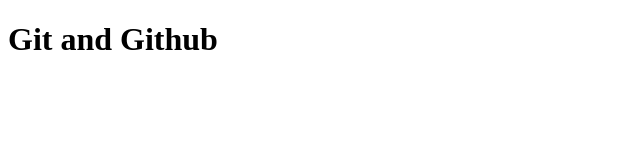
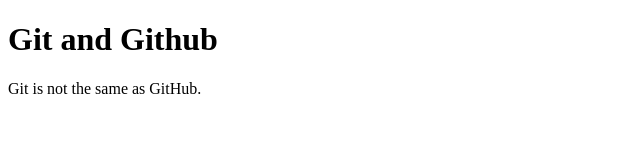
Before and after one commit to nicoleta2812/test, a plain HTML site: page index.html in a window 1280 px wide. Shown: the whole page, without its empty margins (0-640 px from the left). Drawn offline with Linux system fonts and the light colour scheme.

Commit message:
Added a paragraph

```diff
--- a/index.html
+++ b/index.html
@@ -8,5 +8,6 @@
   </head>
   <body>
     <h1>Git and Github</h1>
+    <p>Git is not the same as GitHub.</p>
   </body>
 </html>
```
